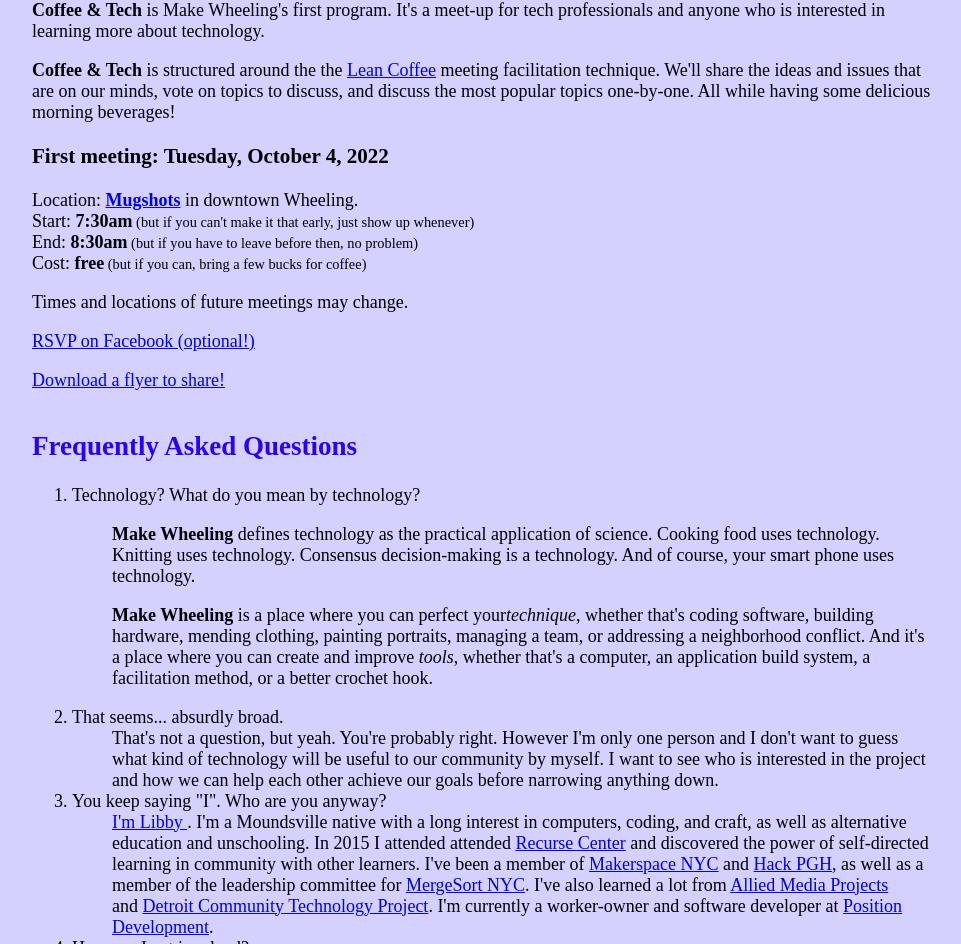
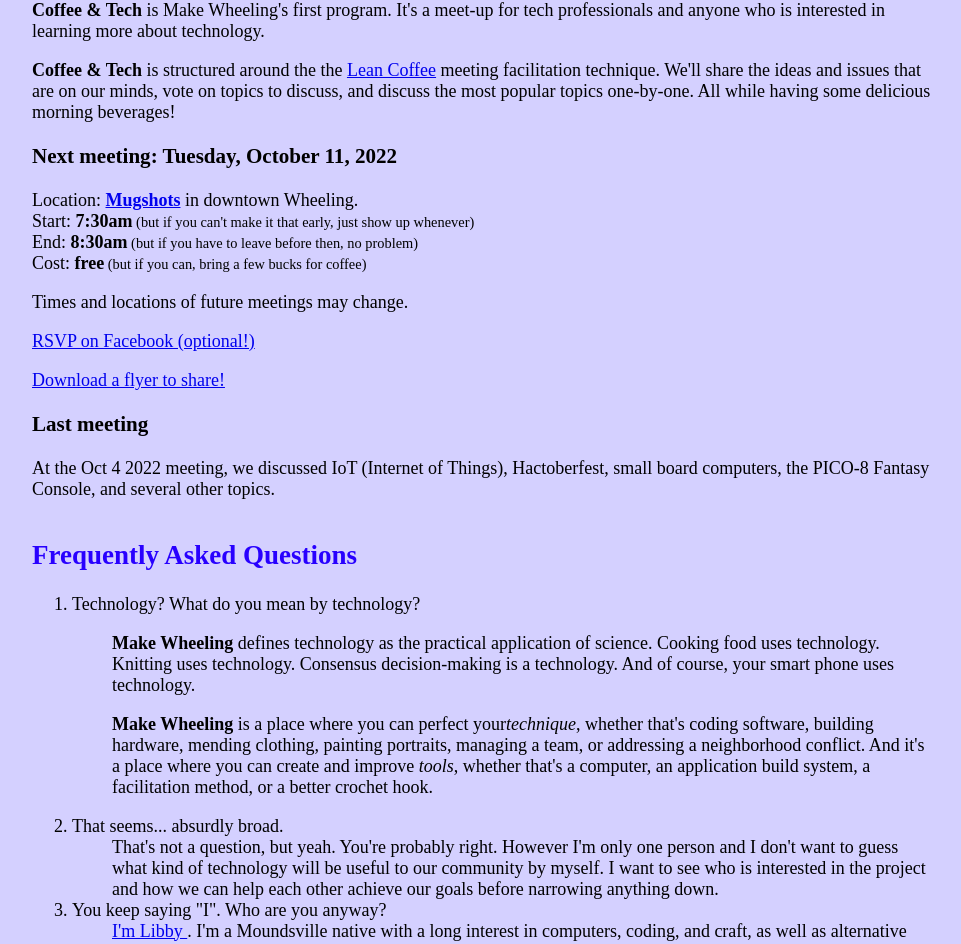
Before and after one commit to emhoracek/makewheeling, a React (Vite) app: page / in a window 1280 px wide. Shown: the part 1010-1954 px from the top of the page, without its empty margins (158-1119 px from the left). Built offline with nearby package versions, Linux system fonts and the light colour scheme; no server answers; a web font is replaced by a local one.

Commit message:
Update Coffee and Tech

```diff
--- a/src/pages/home.jsx
+++ b/src/pages/home.jsx
@@ -48,7 +48,7 @@
         </p>
 
         <h3>
-          First meeting: Tuesday, October 4, 2022
+          Next meeting: Tuesday, October 11, 2022
         </h3>
 
         <p>
@@ -72,10 +72,17 @@
 
         <p>Times and locations of future meetings may change.</p>
 
-        <p><a href="https://fb.me/e/2dSfErSy6">RSVP on Facebook (optional!)</a></p>
+        <p><a href="https://fb.me/e/2q3dc2xwW">RSVP on Facebook (optional!)</a></p>
 
         <p><a href="https://cdn.glitch.global/a66f4dd6-ce3f-45aa-a4fe-67fb736c819b/Screen%20Shot%202022-09-28%20at%204.32.26%20PM.png?v=1664397155663">
           Download a flyer to share!</a></p>
+
+        <h3>Last meeting</h3>
+
+        <p>At the Oct 4 2022 meeting, we discussed IoT (Internet of Things),
+          Hactoberfest, small board computers, the PICO-8 Fantasy Console,
+          and several other topics.
+        </p>
       </div>
 
       <div class="faq">
```
